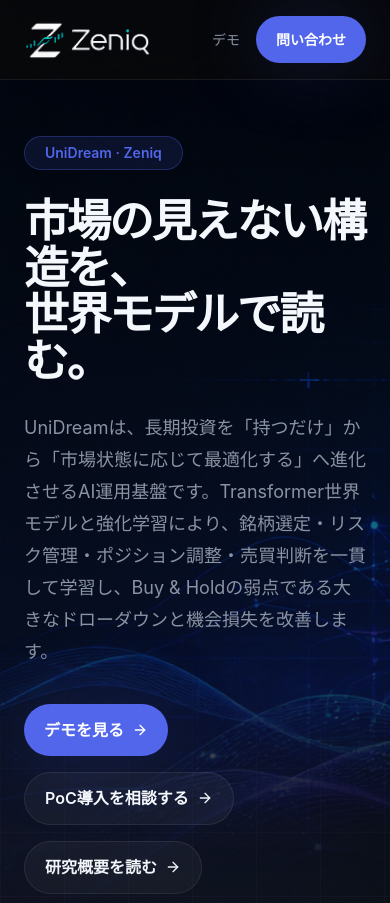
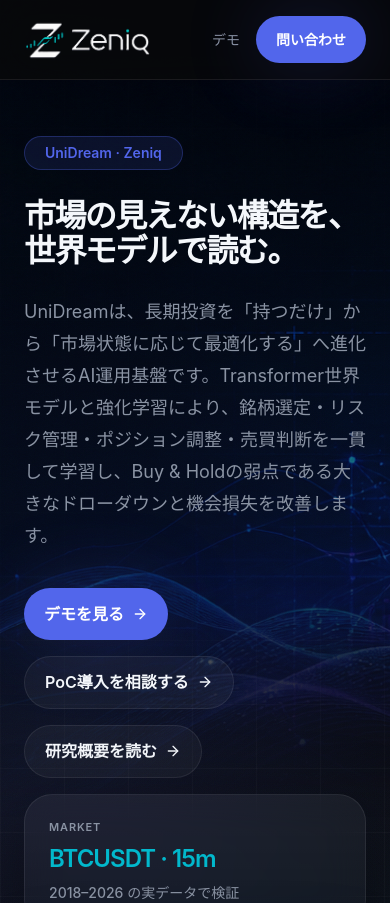
Before and after one commit to shinji-ogasa/unidream-demo-web, a Next.js app: page /homepage in a window 390 px wide. Shown: the top 903 px of the page. Built offline with nearby package versions, Linux system fonts and the light colour scheme.

Commit message:
shrink hero headline min so it fits 2 lines on mobile (2.8rem -> 2rem)

```diff
--- a/src/app/homepage/page.tsx
+++ b/src/app/homepage/page.tsx
@@ -185,7 +185,7 @@ export default function HomepagePage() {
               initial={{ opacity: 0, y: 20 }}
               animate={{ opacity: 1, y: 0 }}
               transition={{ duration: 0.6, delay: 0.15 }}
-              className="text-[clamp(2.8rem,6vw,5rem)] font-semibold tracking-[-0.05em] leading-[1.04] text-[#f4f7fb]"
+              className="text-[clamp(2rem,6vw,5rem)] font-semibold tracking-[-0.05em] leading-[1.1] text-[#f4f7fb]"
             >
               市場の見えない構造を、<br />世界モデルで読む。
             </motion.h1>
```
